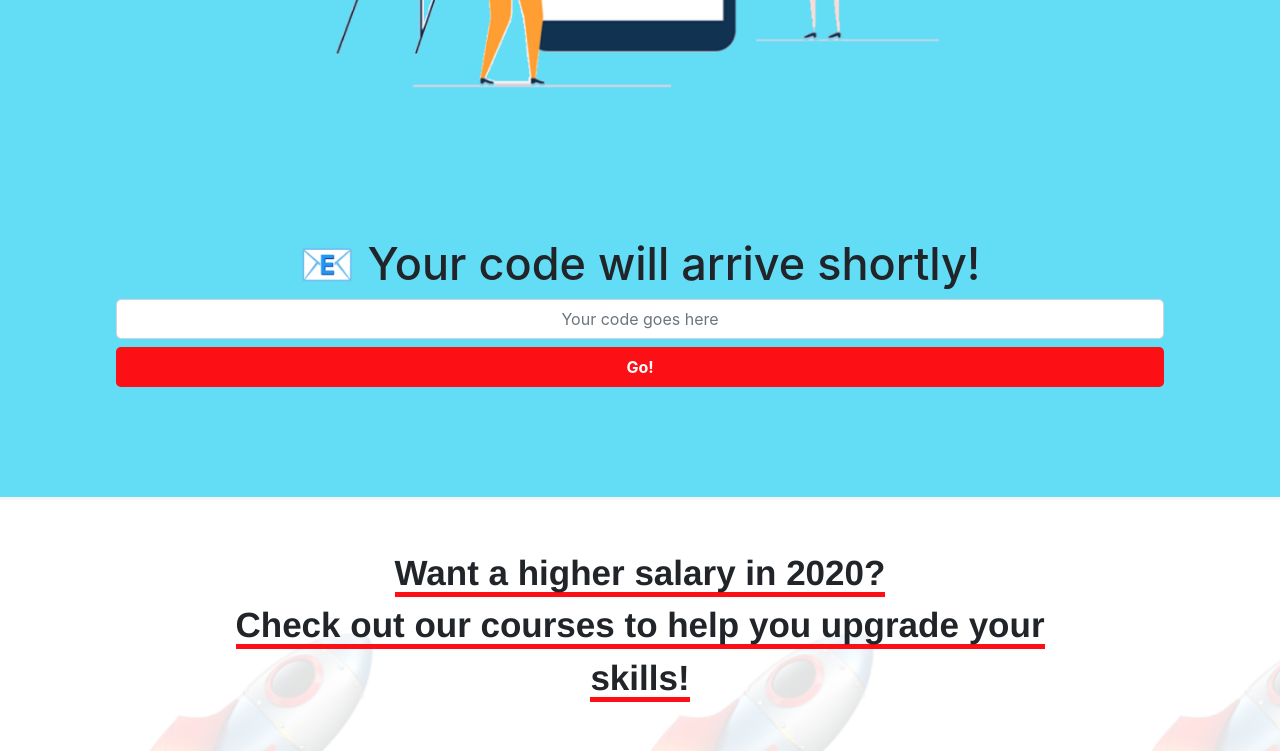
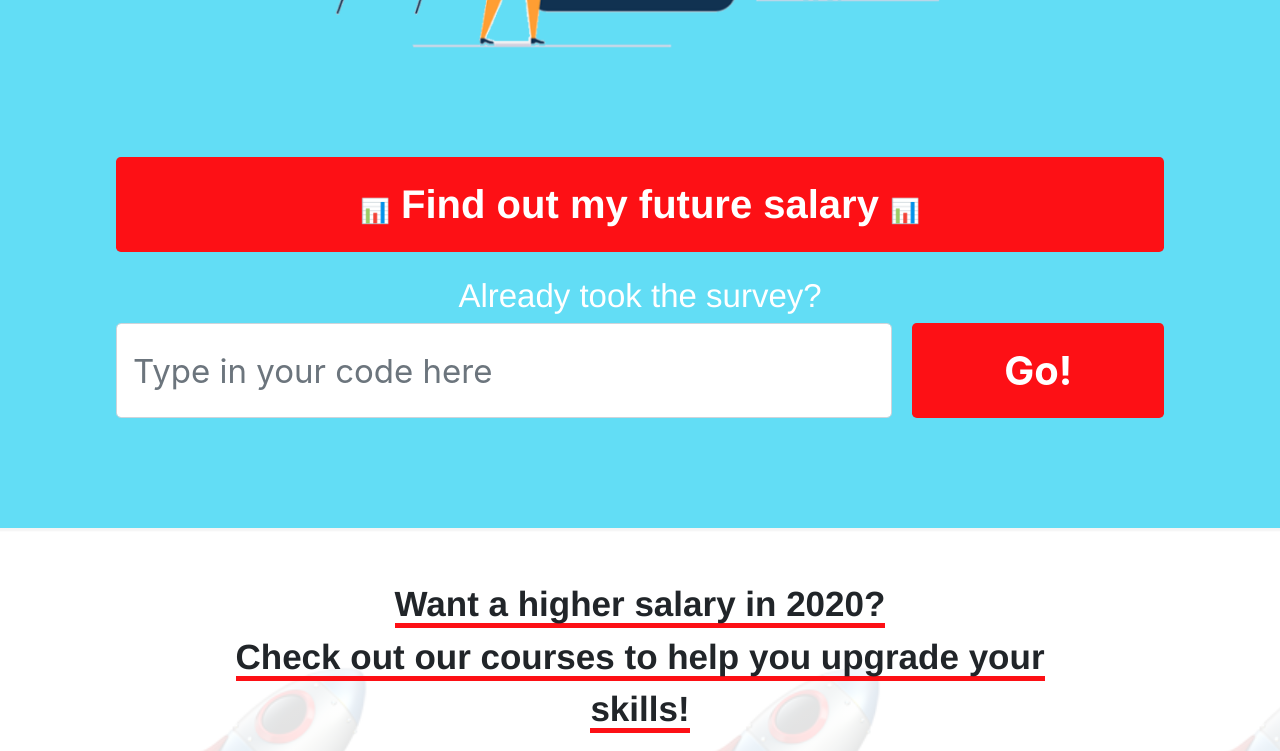
Before and after one commit to zywangdylan/salary_guide, a plain HTML site: page index.html in a window 1280 px wide. Shown: the part 880-1631 px from the top of the page. Drawn offline with nearby package versions, Linux system fonts and the light colour scheme.

Commit message:
adjusting fonts and colors, as well as survey cta

```diff
--- a/index.html
+++ b/index.html
@@ -8,7 +8,6 @@
   <script src="utils/sdk-web.3.12.0.js"></script>
 </head>
 <body>
-  <div class="quiz"><a href="https://jinshuju.net/f/Jbkzig"><span class="icon">📊 </span> Click here for the salary survey <span class="icon"> 📊</></a></div>
   <div class="header">
     <div class="logo">
       <img src="images/le-wagon-neg-white.png">
@@ -20,9 +19,12 @@
       <img src="images/graphic.png">
     </div>
     <div class="container-sm no-bg code">
-      <h2>📧 Your code will arrive shortly!</h2>
-      <input class="form-control form-control-lg" type="text" placeholder="Your code goes here">
-      <div class="report-btn">Go!</div>
+      <div class="quiz"><a href="https://jinshuju.net/f/Jbkzig"><span class="icon">📊 </span> Find out my future salary <span class="icon"> 📊</></a></div>
+      <h2>Already took the survey?</h2>
+      <div class="input">
+        <input class="form-control form-control-lg" type="text" placeholder="Type in your code here">
+        <div class="report-btn">Go!</div>
+      </div>
       <label for="input" class="text-danger oops" hidden>Oops, something went wrong, please try again 😰</label>
     </div>
     <div class="spinner-border text-danger" role="status" hidden>
--- a/style.css
+++ b/style.css
@@ -4,8 +4,8 @@ body {
 
 /*Quiz banner*/
 .quiz {
-  width: 100vw;
-  height: 6vh;
+  height: 95px;
+  border-radius: .3rem;
   top: 0;
   background-color: #fd1015;
   text-align: center;
@@ -16,7 +16,7 @@ body {
 .quiz a {
   color: white;
   text-decoration: none;
-  font-size: 2.5vh;
+  font-size: 40px;
   font-weight: bold;
   font-family: 'Circular Std', 'Helvetica';
 }
@@ -45,29 +45,40 @@ body {
   /*height: 100vh;*/
 }
 
+/*/Code and survey cta interface*/
 .code {
   text-align: center;
-  margin-top: 10vh !important;
+  margin-top: 5vh !important;
 }
 
 .code h2 {
-  font-size: 45px;
+  font-size: 33px;
+  color: white;
+  font-family: 'Circular Std', 'Helvetica';
+  margin-top: 3vh;
+}
+
+.code .input {
+  margin-top: 1vh;
+  display: flex;
+  justify-content: space-between;
 }
 
 .code input {
-  height: 5vh;
-  font-size: 2vh;
-  text-align: center;
-  margin-top: 1vh;
+  height: 95px;
+  font-size: 33px;
+  text-align: left;
+  width: 74%;
 }
 
 .code .report-btn {
+  flex-shrink: 0;
   background-color: #fd1015;
   color: white;
   font-weight: bold;
-  margin-top: 1vh;
-  height: 5vh;
-  font-size: 2vh;
+  width: 24%;
+  height: 95px;
+  font-size: 40px;
   display: flex;
   flex-direction: column;
   justify-content: space-around;
@@ -84,6 +95,7 @@ body {
   font-size: 35px;
   font-weight: bold;
 }
+/*/Code and survey cta interface*/
 
 .logo {
   text-align: center;
@@ -97,8 +109,10 @@ body {
 }
 
 .headline {
+  margin-top: 1vh;
   text-align: center;
   width: 70%;
+  color: white;
 }
 
 .headline h1 {
@@ -312,9 +326,10 @@ td+td {
 }
 
 .cta {
+  height: 95px;
   border-radius: 5px;
   background-color: #FD1015;
-  padding: 10px 0px;
+  padding: 25px 0px;
   color: white;
   font-size: 30px;
   font-weight: bold;
```
